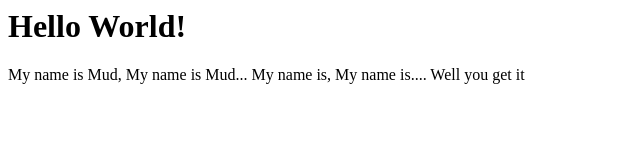
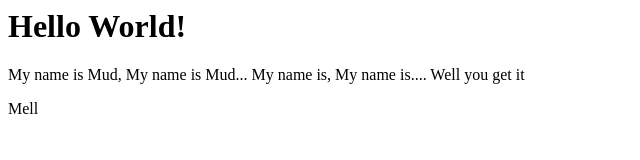
Before and after one commit to nicknefarious/Nick-Nefarious.github.io, a plain HTML site: page index.html in a window 1280 px wide. Shown: the full height of the page, 0-640 px from the left. Drawn offline with Linux system fonts and the light colour scheme.

Commit message:
Update index.html

```diff
--- a/index.html
+++ b/index.html
@@ -1,2 +1,3 @@
 <h1> Hello World! </h1>
 <p> My name is Mud, My name is Mud... My name is, My name is.... Well you get it <p>
+  <p> Mell <p>
```
